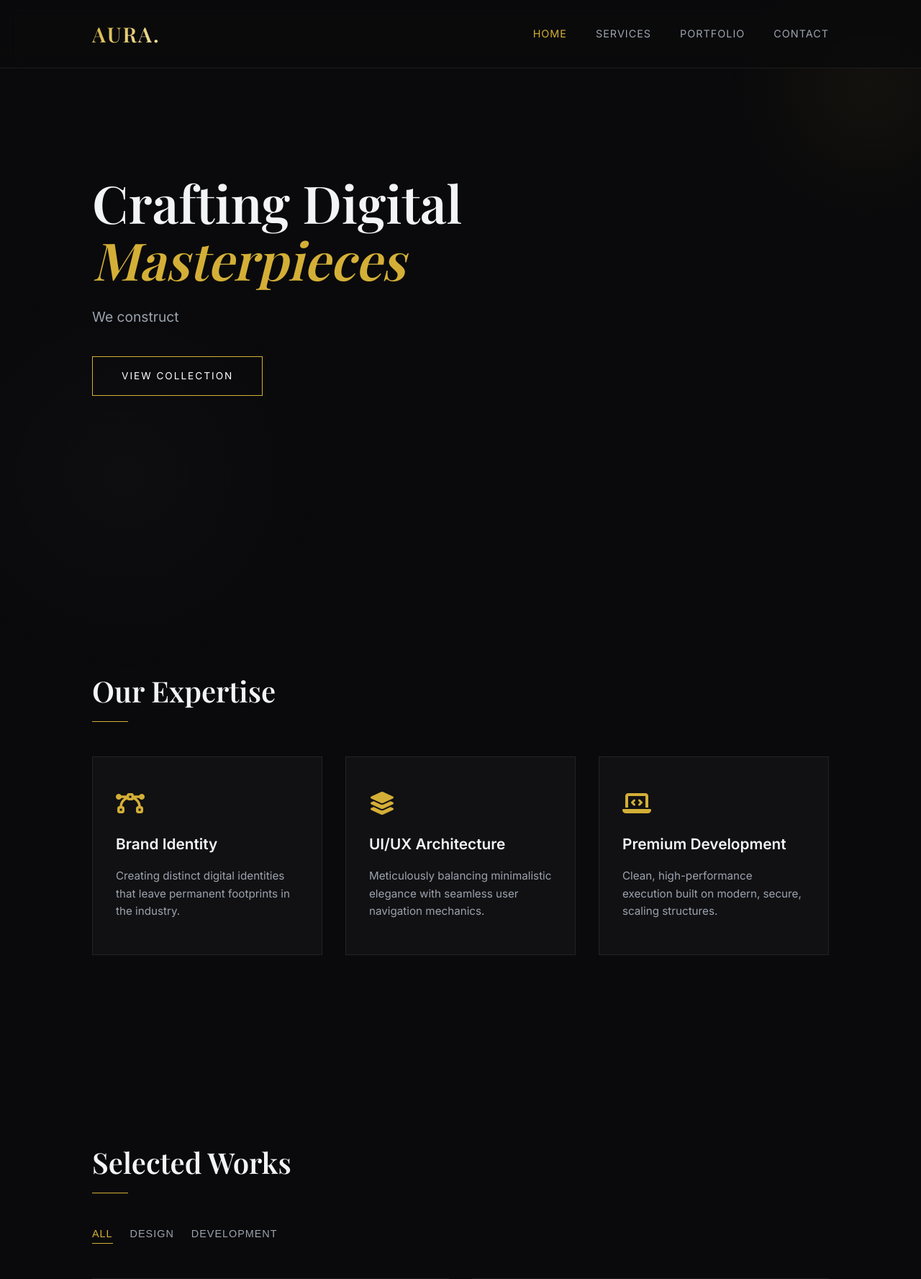
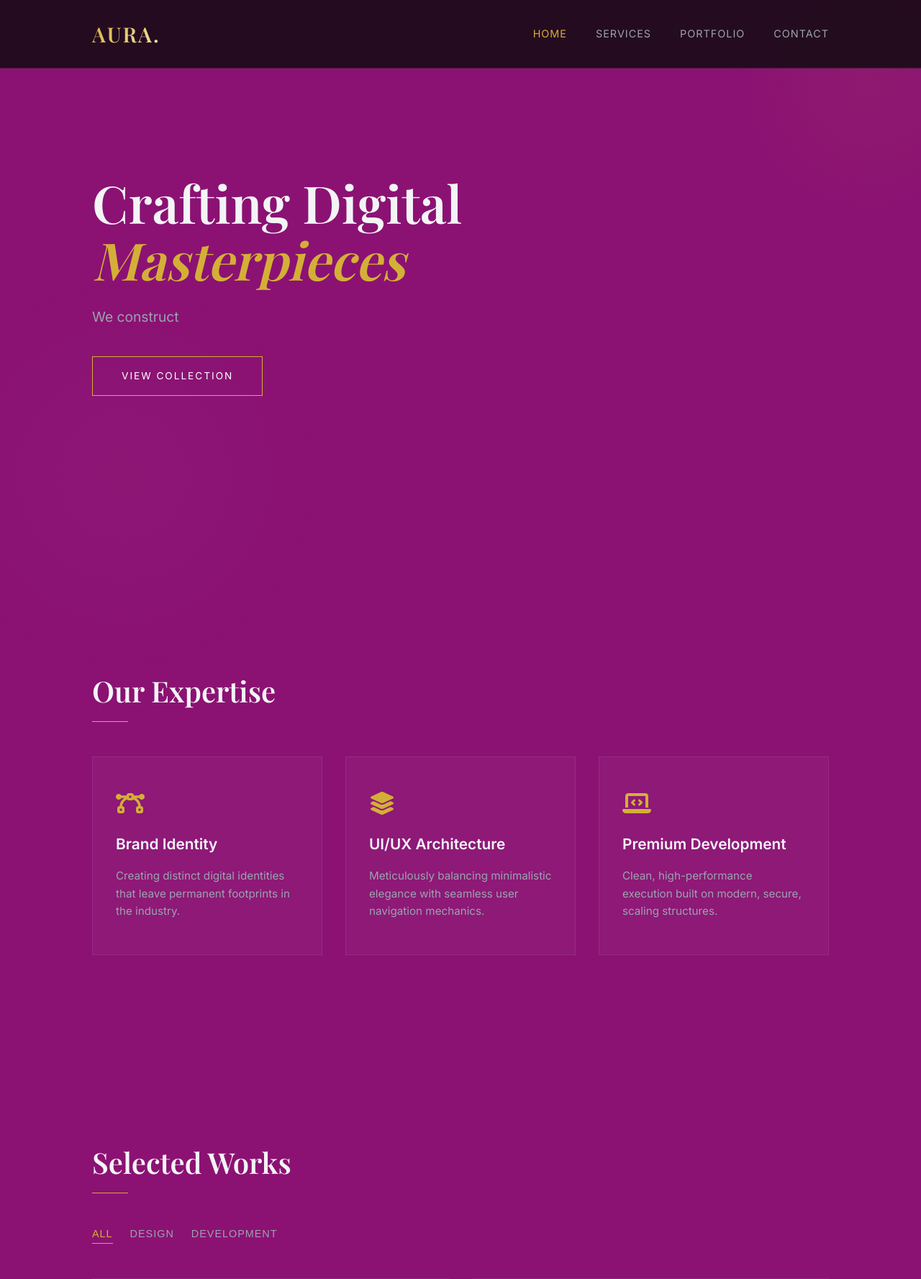
Before and after one commit to khushigoel44-afk/Github-Actions-Repo, a Flask app: page / in a window 1280 px wide. Shown: the top 1777 px of the page at 72% size. Run offline with Flask 3, Linux system fonts and the light colour scheme; some web fonts are replaced.

Commit message:
Changes color

```diff
--- a/templates/index.html
+++ b/templates/index.html
@@ -9,7 +9,7 @@
 
     <style>
         :root {
-            --bg-dark: #0a0a0c;
+            --bg-dark: #8b1273;
             --card-bg: rgba(255, 255, 255, 0.03);
             --border-color: rgba(255, 255, 255, 0.08);
             --text-main: #f3f4f6;
```
